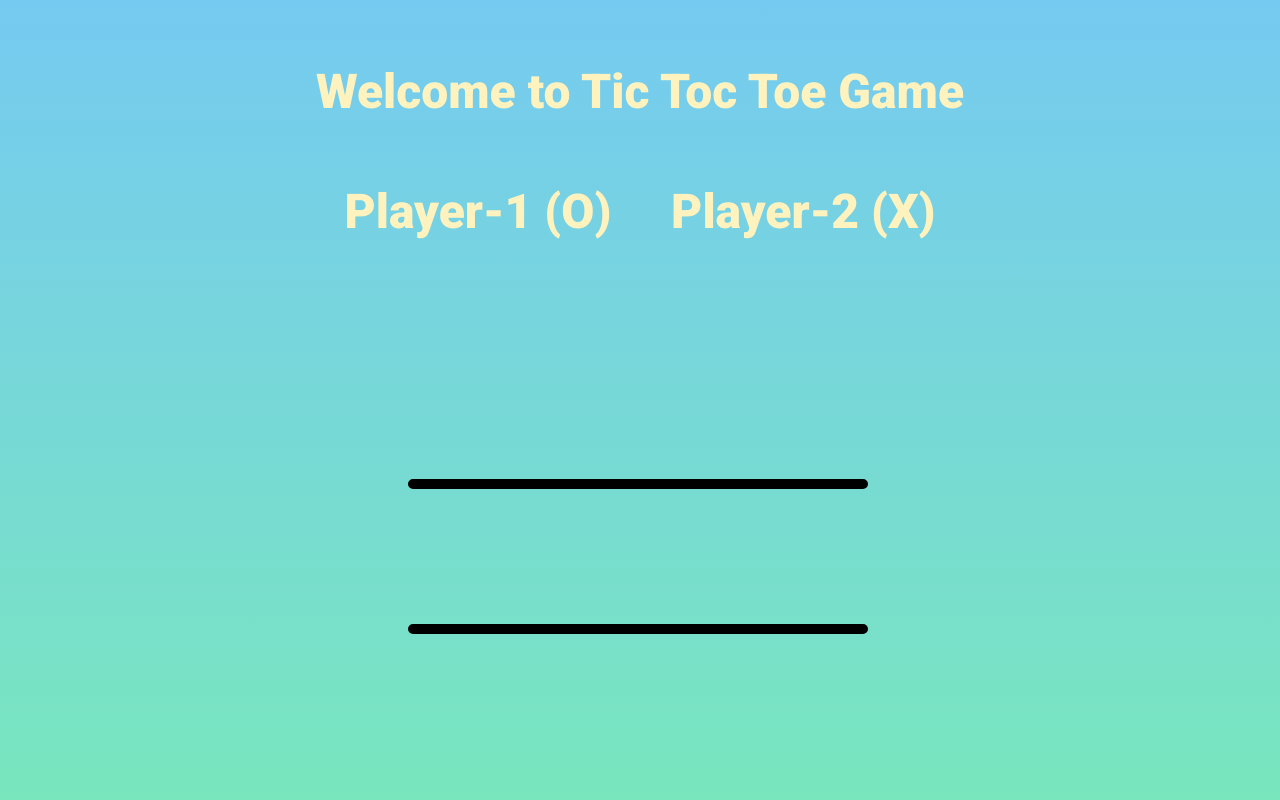
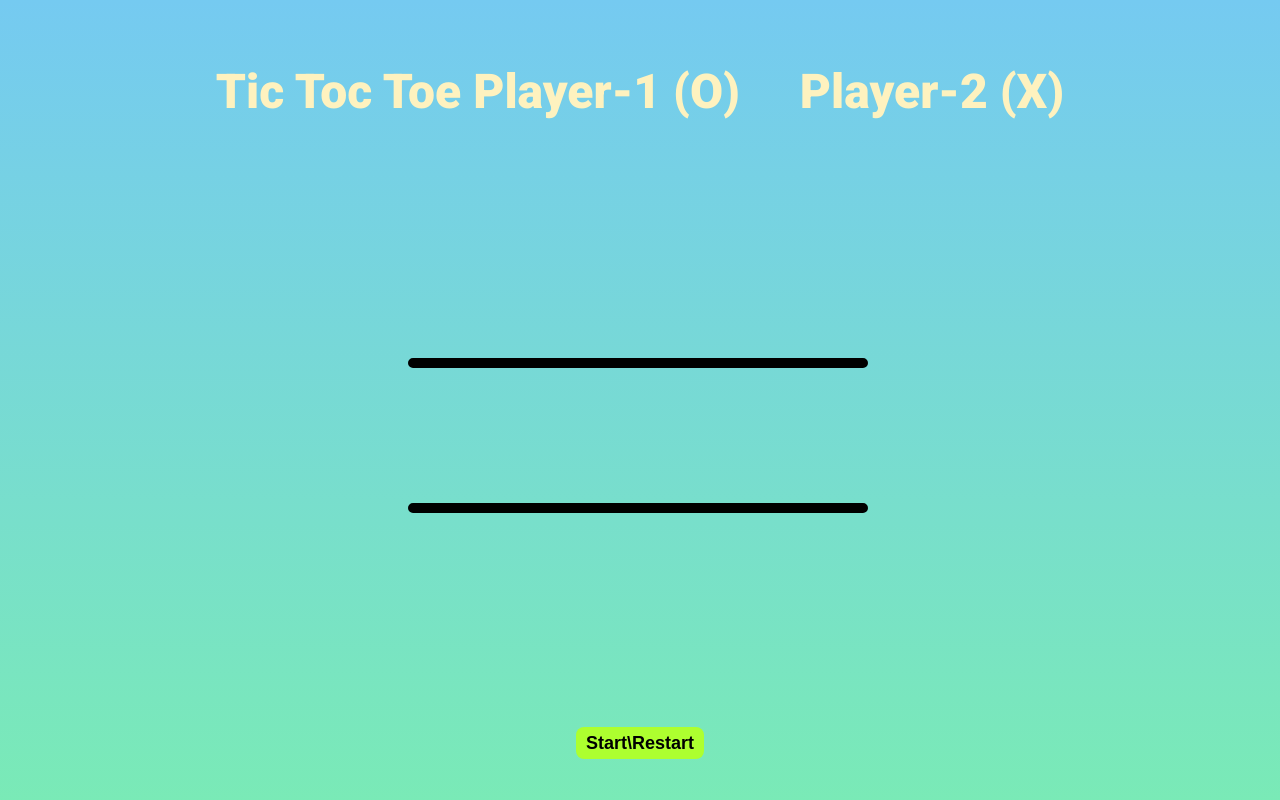
Before and after one commit to Ananta-Paul/Tic-Tac-toe, a plain HTML site: page index.html in a window 1280 px wide. Shown: the top 800 px of the page. Drawn offline with nearby package versions, Linux system fonts and the light colour scheme.

Commit message:
Update index.html

```diff
--- a/index.html
+++ b/index.html
@@ -9,8 +9,8 @@
 </head>
 
 <body>
-  <h1 id="level-title">Welcome to Tic Toc Toe Game</h1>
-  <h2 >Player-1 (O) &nbsp &nbsp Player-2 (X) </h2>
+  <h1 id="level-title">Tic Toc Toe Player-1 (O) &nbsp &nbsp Player-2 (X)  </h1>
+
   <div class="hrline">
     <div class="line1"></div>
     <div class="line3"></div>
```
